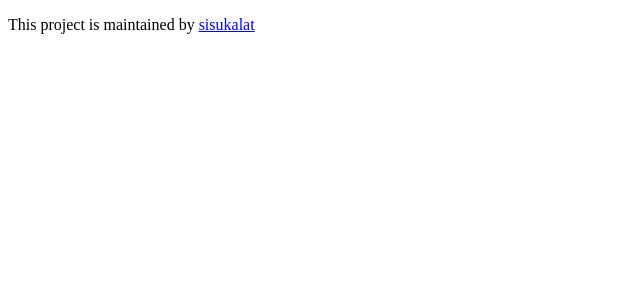
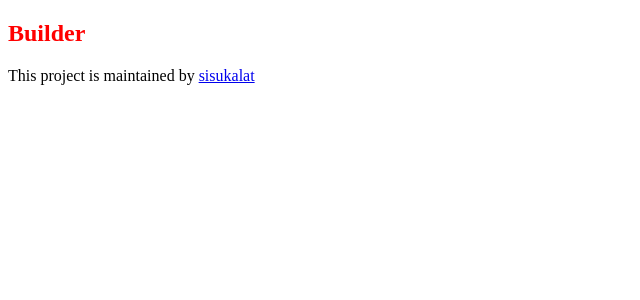
Before and after one commit to sisukalat/wpninjas.github.io, a Jekyll site: the page built from index.md, in a window 1280 px wide. Shown: the top 300 px of the page, without its empty margins (0-640 px from the left). Built offline with Jekyll 4.4.1, drawn with Linux system fonts in a browser that asks for light colours; our own code applies the rules of GitHub Pages for plain Markdown files; a script that is not in the unit is left out; the repository's description, which GitHub fills in, is left out.

Commit message:
Update default.html

```diff
--- a/_layouts/default.html
+++ b/_layouts/default.html
@@ -40,7 +40,8 @@
 
       {{ content }}
 
-      {% for doc in site.actions %}
+      <h1>Builder</h1>
+      {% for doc in site.builder %}
         {{ doc.content }}
       {% endfor %}
 
```
